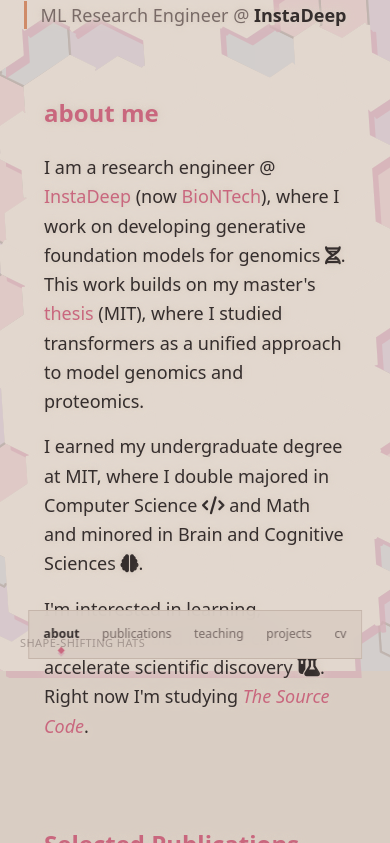
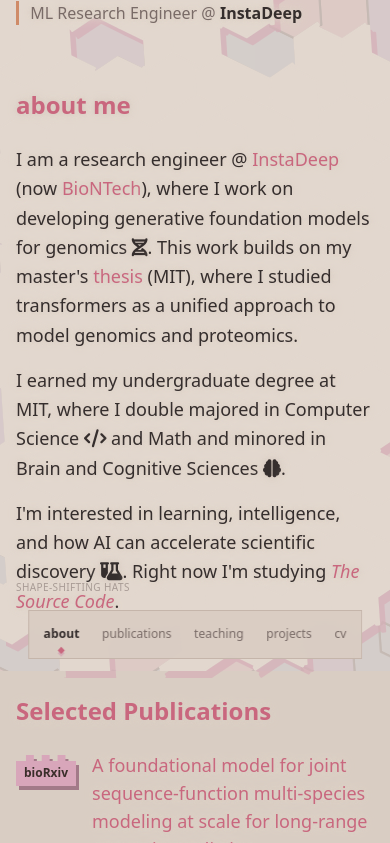
Before and after one commit to sboshar/sboshar.github.io, an Astro site: page / in a window 390 px wide. Shown: the part 173-1016 px from the top of the page. Built offline with nearby package versions, Linux system fonts and the light colour scheme; Astro itself is replaced by a stand-in of ours; animation ran at ten frames a second.

Commit message:
Fix homepage rendering on mobile (#1)

```diff
--- a/src/components/AboutEinsteinBg.astro
+++ b/src/components/AboutEinsteinBg.astro
@@ -82,4 +82,20 @@
       animation: none;
     }
   }
+
+  @media (max-width: 720px) {
+    .einstein-hat-bg-root canvas {
+      /* The background should support the copy, not compete with it on a small screen. */
+      opacity: 0.12;
+    }
+
+    :global(.dark) .einstein-hat-bg-root canvas {
+      opacity: 0.13;
+    }
+
+    @keyframes tiles-settle {
+      0%, 42% { opacity: 0.25; }
+      100% { opacity: 0.12; }
+    }
+  }
 </style>
--- a/src/components/EinsteinBgInfo.astro
+++ b/src/components/EinsteinBgInfo.astro
@@ -78,4 +78,16 @@
   .einstein-bg-info-panel a {
     color: var(--color-text-muted);
   }
+
+  @media (max-width: 720px) {
+    details.einstein-bg-info {
+      /* Keep the disclosure clear of the fixed mobile navigation. */
+      bottom: calc(4.75rem + env(safe-area-inset-bottom, 0px));
+      left: 1rem;
+    }
+
+    .einstein-bg-info-summary {
+      font-size: 0.625rem;
+    }
+  }
 </style>
--- a/src/components/Navigation.astro
+++ b/src/components/Navigation.astro
@@ -68,7 +68,7 @@
     .site-nav {
       top: auto;
       right: 50%;
-      bottom: 0.75rem;
+      bottom: max(0.75rem, env(safe-area-inset-bottom, 0px));
       transform: translateX(50%);
       width: max-content;
       max-width: calc(100vw - 1rem);
--- a/src/scripts/einstein-hat-bg.ts
+++ b/src/scripts/einstein-hat-bg.ts
@@ -431,8 +431,8 @@
   const SUBST_STEPS = 4;
   /** Higher = larger tiles on screen + deeper into the patch interior so it fully covers the viewport. */
   const TILE_ZOOM = 11;
-  /** Extra zoom on touch-primary viewports so the tiling reads better on small screens. */
-  const TILE_ZOOM_MOBILE_FACTOR = 1.28;
+  /** Slightly smaller tiles expose more of the pattern in a narrow portrait viewport. */
+  const TILE_ZOOM_MOBILE_FACTOR = 0.9;
   /** One full H7/H8 morph. */
   const SHAPE_CYCLE_MS = 32000;
 
@@ -507,6 +507,7 @@
   })();
 
   let animId = 0;
+  let lastRenderMs = -Infinity;
   /** Pulses / cursor glow off when prefers-reduced-motion or touch-primary (no lighting on phones). */
   let reducedEffects = false;
   let touchPrimary = false;
@@ -1000,6 +1001,14 @@
   }
 
   function tick(timeMs: number) {
+    /* Two full canvases plus polygon hit-testing are costly on mobile Safari.
+     * The morph is intentionally slow, so 30 fps remains visually smooth. */
+    if (touchPrimary && timeMs - lastRenderMs < 1000 / 30) {
+      animId = requestAnimationFrame(tick);
+      return;
+    }
+    lastRenderMs = timeMs;
+
     const wSlider = 0.5 + 0.5 * Math.sin((timeMs / SHAPE_CYCLE_MS) * 2 * PI);
     const wClamped = Math.min(0.99, Math.max(0.01, wSlider));
     const aa = SHAPE_ALPHA * wClamped;
--- a/src/styles/global.css
+++ b/src/styles/global.css
@@ -254,12 +254,25 @@
 @media (max-width: 720px) {
   .site-main {
     padding-top: 6.5rem;
-    padding-bottom: 7rem;
+    padding-right: 1rem;
+    padding-bottom: calc(7rem + env(safe-area-inset-bottom, 0px));
+    padding-left: 1rem;
   }
 
   .playful-card {
-    padding: 1.25rem;
+    /* Do not double-inset the copy inside the already padded page column. */
+    padding: 1rem 0;
     border-radius: 0;
+  }
+
+  .playful-title {
+    font-size: clamp(2.5rem, 12vw, 2.85rem);
+  }
+
+  .role-line {
+    padding-left: 0.7rem;
+    font-size: 1rem;
+    line-height: 1.5;
   }
 
   .page-confetti { display: none; }
```
